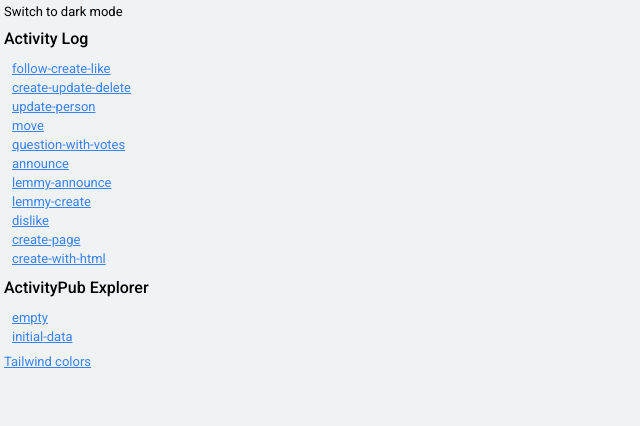
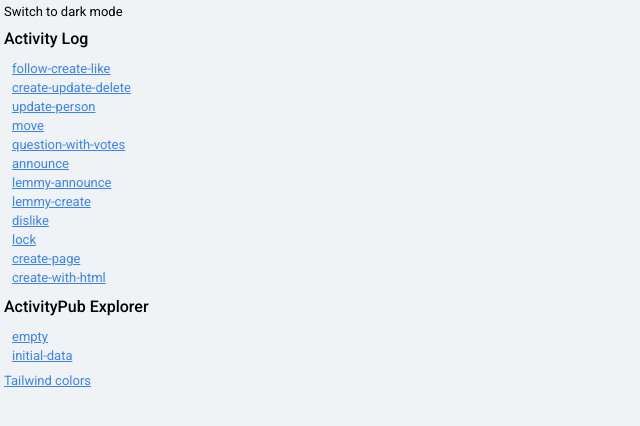
Before and after one commit to sgrj/activitypub-visualization, a React app: page / in a window 1280 px wide. Shown: the top 426 px of the page, without its empty margins (0-640 px from the left). Built offline with nearby package versions, Linux system fonts and the light colour scheme; the HTML template or start-up script is replaced by a standard one.

Commit message:
properly support lock activity

```diff
--- a/package.json
+++ b/package.json
@@ -1,6 +1,6 @@
 {
   "name": "activitypub-visualization",
-  "version": "1.3.6",
+  "version": "1.3.7",
   "description": "",
   "main": "dist/activitypub-visualization.js",
   "style": "dist/activitypub-visualization.css",
--- a/src/activitypub-visualization.tsx
+++ b/src/activitypub-visualization.tsx
@@ -16,6 +16,7 @@
       case 'Dislike':
       case 'Block':
       case 'Announce':
+      case 'Lock':
         return (
           typeof activity.object === 'string' && (
             <div className='object overflow-auto'>{activity.object}</div>
--- a/src/playground/log.tsx
+++ b/src/playground/log.tsx
@@ -14,6 +14,7 @@
 import logsLemmyAnnounce from './logs/lemmy-announce.json';
 import logsLemmyCreate from './logs/lemmy-create.json';
 import logsDislike from './logs/dislike.json';
+import logsLock from './logs/lock.json';
 import logsCreatePage from './logs/create-page.json';
 import logsCreateWithHtml from './logs/create-with-html.json';
 
@@ -39,6 +40,8 @@
       return logsLemmyCreate;
     } else if (logName == 'dislike') {
       return logsDislike;
+    } else if (logName == 'lock') {
+      return logsLock;
     } else if (logName == 'create-page') {
       return logsCreatePage;
     } else if (logName == 'create-with-html') {
--- a/src/playground/root.tsx
+++ b/src/playground/root.tsx
@@ -40,6 +40,7 @@
               'lemmy-announce',
               'lemmy-create',
               'dislike',
+              'lock',
               'create-page',
               'create-with-html',
             ].map((logName) => (
```
